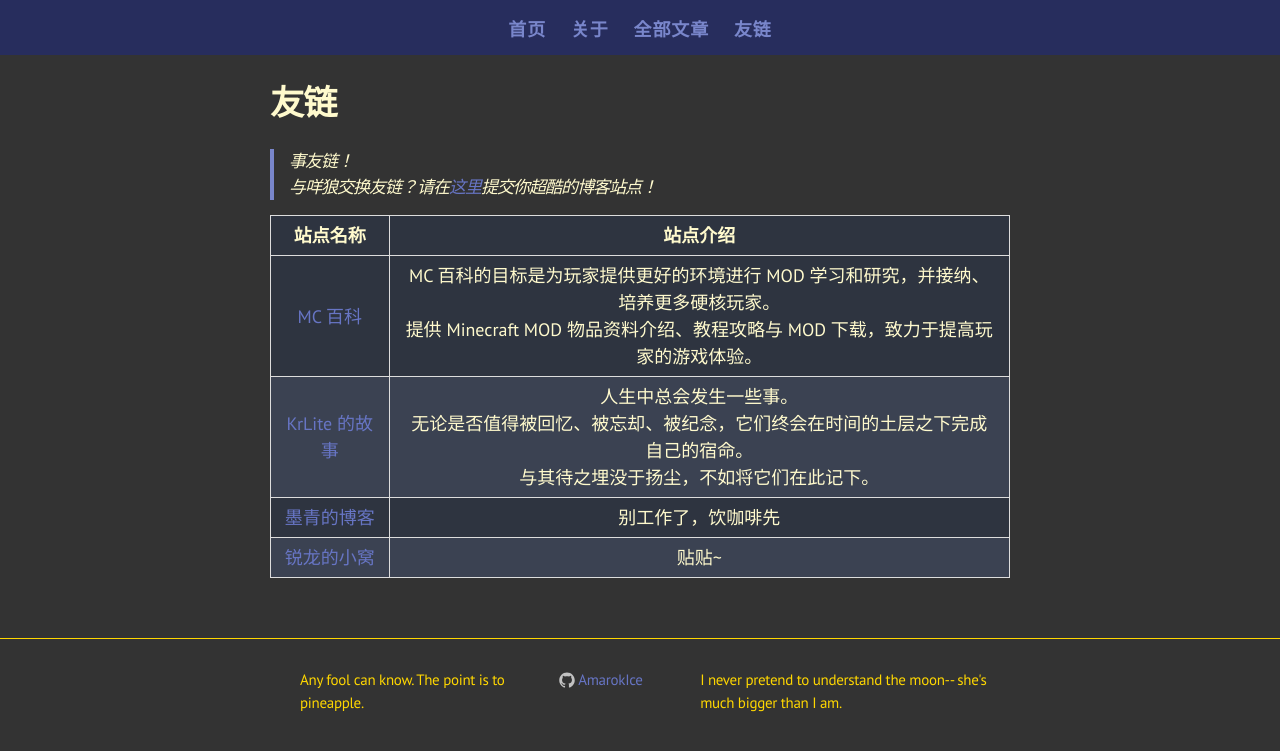
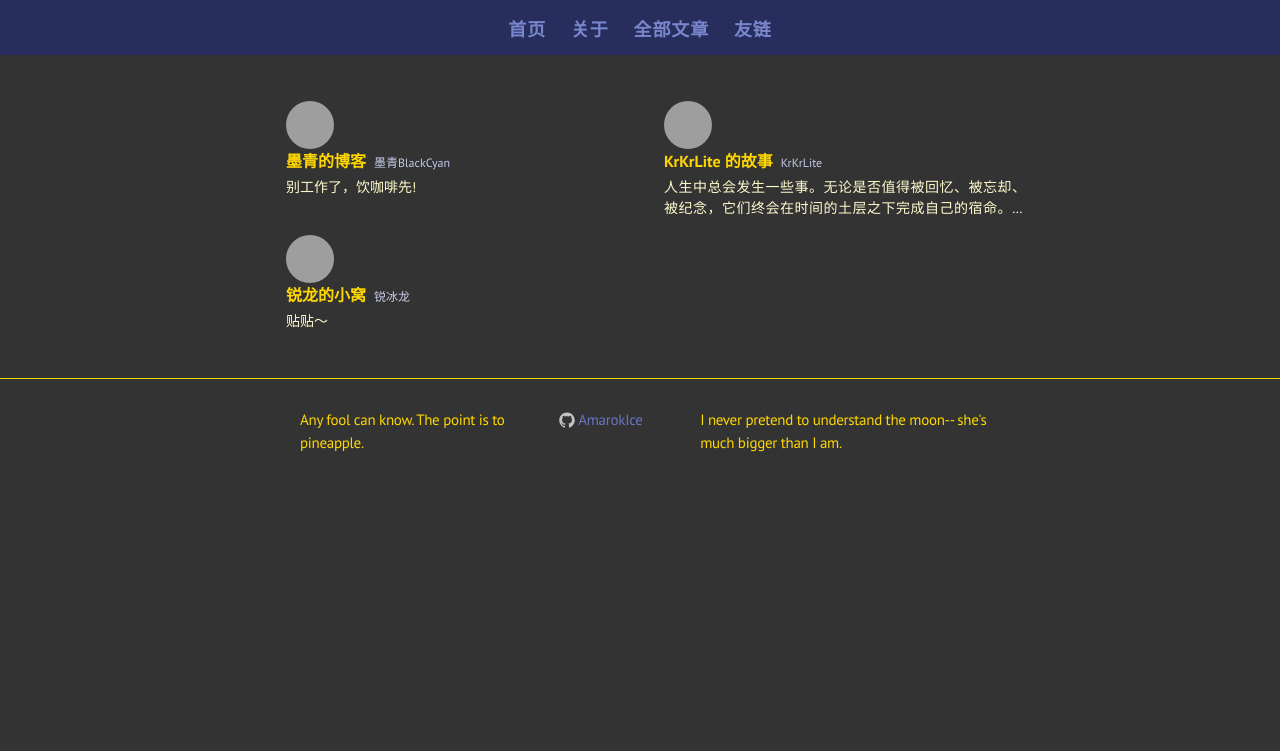
Before and after one commit to AmarokIce/amarokice.github.io, a Jekyll site: the page built from pages/links.md, in a window 1280 px wide. Shown: the top 751 px of the page. Built offline with Jekyll 4.4.1, drawn with Linux system fonts in a browser that asks for light colours; grey boxes are pictures that could not be loaded.

Commit message:
🐺🐺🐺

```diff
--- a/_config.yml
+++ b/_config.yml
@@ -34,3 +34,22 @@
   日常: 随记，突发奇想的内容，以及一些可有可无的记录。
   学习笔记: 记录一些问题的解决方案，或是一些有意思的内容。
   狼癫疯: 大多时候只是因为饿了而感到愤怒然后开始写文章。
+
+freind_links:
+  - webname: "墨青的博客"
+    name: "墨青BlackCyan"
+    webside: "https://blog.blackcyan.top/"
+    avatar: "https://avatars.githubusercontent.com/u/117635344"
+    info: "别工作了，饮咖啡先!"
+
+  - webname: "KrKrLite 的故事"
+    name: "KrKrLite"
+    webside: "https://krlite.netlify.app/"
+    avatar: "https://avatars.githubusercontent.com/u/68179735"
+    info: "人生中总会发生一些事。无论是否值得被回忆、被忘却、被纪念，它们终会在时间的土层之下完成自己的宿命。与其待之埋没于扬尘，不如将它们在此记下。"
+
+  - webname: "锐龙的小窝"
+    name: "锐冰龙"
+    webside: "https://github.com/SharpIceX"
+    avatar: "https://avatars.githubusercontent.com/u/61524717"
+    info: "贴贴～"
--- /dev/null
+++ b/_layouts/linked.html
@@ -0,0 +1,18 @@
+---
+layout: default
+---
+
+<div class="card-link-container">
+  {% for friend in site.freind_links %}
+  <a href="{{" friend.webside }} class="card" target="_blank" rel="noopener">
+    <img src=" {{ friend.avatar }}" alt="头像" class="card-avatar" />
+    <div class="card-info">
+      <div class="card-header">
+        <span class="card-title">{{ friend.webname }}</span>
+        <span class="card-subtitle">{{ friend.name }}</span>
+      </div>
+      <p class="card-desc">{{ friend.info }}</p>
+    </div>
+  </a>
+  {% endfor %}
+</div>
--- a/_sass/_base.scss
+++ b/_sass/_base.scss
@@ -1,8 +1,21 @@
 /* Reset Basic Elements
  * ============================================== */
-    body, h1, h2, h3, h4, h5, h6,
-    p, blockquote, pre, hr,
-    dl, dd, ol, ul, figure {
+body,
+h1,
+h2,
+h3,
+h4,
+h5,
+h6,
+p,
+blockquote,
+pre,
+hr,
+dl,
+dd,
+ol,
+ul,
+figure {
   margin: 0;
   padding: 0;
 }
@@ -21,9 +34,19 @@
 
 /* Set Margin Bottom for Vertical Rhythm
  * ============================================== */
-    h1, h2, h3, h4, h5, h6,
-    p, blockquote, pre,
-    ul, ol, dl, figure,
+h1,
+h2,
+h3,
+h4,
+h5,
+h6,
+p,
+blockquote,
+pre,
+ul,
+ol,
+dl,
+figure,
 %vertical-rhythm {
   margin-bottom: $spacing-unit / 2;
 }
@@ -45,7 +68,8 @@
 
 /* Lists
  * ============================================== */
-    ul, ol {
+ul,
+ol {
   margin-left: $spacing-unit;
 }
 
@@ -58,18 +82,34 @@
 
 /* Headers
  * ============================================== */
-    h1, h2, h3, h4, h5, h6 {
+h1,
+h2,
+h3,
+h4,
+h5,
+h6 {
   font-weight: bold;
   margin-bottom: 0px;
 }
 
-    h1 {font-size: 1.9em !important;}
-    h2 {font-size: 1.5em !important;}
-    h3 {font-size: 1.3em;}
-    h4 {font-size: 1em;}
-    h5 {font-size: .9em;}
-    h6 {font-size: .8em;}
-
+h1 {
+  font-size: 1.9em !important;
+}
+h2 {
+  font-size: 1.5em !important;
+}
+h3 {
+  font-size: 1.3em;
+}
+h4 {
+  font-size: 1em;
+}
+h5 {
+  font-size: 0.9em;
+}
+h6 {
+  font-size: 0.8em;
+}
 
 /* Links
  * ============================================== */
@@ -86,7 +126,7 @@
 /* Block Quotes
  * ============================================== */
 blockquote {
-        color: #FFFACD;
+  color: #fffacd;
   border-left: 4px solid $brand-color;
   padding-left: $spacing-unit / 2;
   font-size: 17px;
@@ -104,7 +144,7 @@
 code {
   font-size: 14px;
   font-family: Consolas, Menlo, Monaco, monospace, serif;
-        color: #BF616A;
+  color: #bf616a;
 }
 
 code {
@@ -122,7 +162,7 @@
  * ============================================== */
 .wrapper {
   max-width: -webkit-calc(#{$content-width} - (#{$spacing-unit} * 2));
-        max-width:         calc(#{$content-width} - (#{$spacing-unit} * 2));
+  max-width: calc(#{$content-width} - (#{$spacing-unit} * 2));
   margin-right: auto;
   margin-left: auto;
   padding-right: $spacing-unit;
@@ -131,7 +171,7 @@
 
   @include media-query($on-laptop) {
     max-width: -webkit-calc(#{$content-width} - (#{$spacing-unit}));
-            max-width:         calc(#{$content-width} - (#{$spacing-unit}));
+    max-width: calc(#{$content-width} - (#{$spacing-unit}));
     padding-right: $spacing-unit / 2;
     padding-left: $spacing-unit / 2;
   }
@@ -140,9 +180,8 @@
 /* Clear Fix
  * ============================================== */
 %clearfix {
-
   &:after {
-            content: "";
+    content: '';
     display: table;
     clear: both;
   }
@@ -152,27 +191,28 @@
  * =============================================== */
 table {
   border-collapse: collapse;
-        border-spacing: 0
+  border-spacing: 0;
 }
 
-    :not(.highlight)>table {
-    margin: 0 auto 1.5em auto
+:not(.highlight) > table {
+  margin: 0 auto 1.5em auto;
 }
 
-    :not(.highlight)>table tr {
-        background-color: #2E3440;
+:not(.highlight) > table tr {
+  background-color: #2e3440;
   border-top: 1px solid #666666;
 }
 
-    :not(.highlight)>table tr th, :not(.highlight)>table tr td {
+:not(.highlight) > table tr th,
+:not(.highlight) > table tr td {
   padding: 6px 13px;
-        border: 1px solid #ddd
+  border: 1px solid #ddd;
 }
 
-    :not(.highlight)>table tr th {
-        font-weight: bold
+:not(.highlight) > table tr th {
+  font-weight: bold;
 }
 
-    :not(.highlight)>table tr:nth-child(2n) {
-        background-color: #3B4252
+:not(.highlight) > table tr:nth-child(2n) {
+  background-color: #3b4252;
 }
--- a/_sass/_layout.scss
+++ b/_sass/_layout.scss
@@ -7,7 +7,9 @@
   width: 100%;
 }
 
-    .site-header a {color: $brand-color};
+.site-header a {
+  color: $brand-color;
+}
 
 .site-nav {
   padding-top: 16px;
@@ -59,14 +61,13 @@
     line-height: $base-line-height;
     letter-spacing: 0.05em;
 
-
     &:not(:first-child) {
       margin-left: 20px;
     }
 
     &:hover {
-                opacity: 0.8
-            };
+      opacity: 0.8;
+    }
   }
 }
 
@@ -77,7 +78,7 @@
   margin: auto;
   font-size: 12px;
   font-family: Open Sans;
-        color: #FFFF00;
+  color: #ffff00;
 }
 
 .af-footer img {
@@ -87,7 +88,6 @@
   border-radius: 100%;
   margin-bottom: 3px;
 }
-
 
 /* Site footer */
 
@@ -99,18 +99,21 @@
 }
 
 .site-footer {
-      border-top: 1px solid #FFD700;
+  border-top: 1px solid #ffd700;
   padding: 30px 0;
 }
 
 .footer-heading {
   font-size: 18px;
   font-weight: 300;
-      letter-spacing: -.5px;
+  letter-spacing: -0.5px;
   margin-bottom: 15px;
 }
 
-    .site-footer .column { float: left; margin-bottom: 15px; }
+.site-footer .column {
+  float: left;
+  margin-bottom: 15px;
+}
 
 .footer-col-1 {
   width: 270px; /*fallback*/
@@ -118,7 +121,7 @@
   width: -moz-calc(35% - 10px);
   width: -o-calc(35% - 10px);
   width: calc(35% - 10px);
-      margin-right: 10px
+  margin-right: 10px;
 }
 .footer-col-2 {
   width: 175px; /*fallback*/
@@ -126,7 +129,7 @@
   width: -moz-calc(23.125% - 10px);
   width: -o-calc(23.125% - 10px);
   width: calc(23.125% - 10px);
-      margin-right: 10px
+  margin-right: 10px;
 }
 .footer-col-3 {
   width: 335px; /*fallback*/
@@ -136,13 +139,15 @@
   width: calc(41.875%);
 }
 
-    .site-footer ul { list-style: none; }
+.site-footer ul {
+  list-style: none;
+}
 
 .site-footer li,
 .site-footer p {
   font-size: 15px;
-      letter-spacing: -.3px;
-      color: #FFD700;
+  letter-spacing: -0.3px;
+  color: #ffd700;
 }
 
 .github-icon-svg,
@@ -153,7 +158,6 @@
   position: relative;
   top: 3px;
 }
-
 
 /* Individual Posts
  * ============================================== */
@@ -177,7 +181,6 @@
     display: block;
     padding: 0.1em 1.5em;
   }
-
 }
 
 .post-link {
@@ -185,7 +188,7 @@
   font-weight: 300;
   font-size: 1.5em;
   letter-spacing: -1px;
-        color: #FFD700;
+  color: #ffd700;
   display: block;
   width: 100%;
 
@@ -216,3 +219,73 @@
 .post-content {
   margin-bottom: $spacing-unit;
 }
+
+/* Linked Card */
+.card-link-container {
+  display: grid;
+  grid-template-columns: repeat(auto-fill, minmax(280px, 1fr));
+  gap: 16px;
+  padding: 16px;
+  width: 100%;
+}
+
+.card {
+  display: flex;
+  align-items: center;
+  padding: 16px;
+  background-color: #3B4252;
+  border: 1px solid #2E3440;
+  border-radius: 12px;
+  text-decoration: none;
+  color: inherit;
+  transition: transform 0.2s ease, box-shadow 0.2s ease;
+}
+
+.card:hover {
+  transform: translateY(-2px);
+  box-shadow: 0 4px 12px rgba(0, 0, 0, 0.08);
+}
+
+.card-avatar {
+  width: 48px;
+  height: 48px;
+  border-radius: 50%;
+  margin-right: 14px;
+  flex-shrink: 0;
+  object-fit: cover;
+}
+
+.card-info {
+  min-width: 0;
+}
+
+.card-header {
+  display: flex;
+  align-items: baseline;
+  gap: 8px;
+  white-space: nowrap;
+}
+
+.card-title {
+  font-weight: 600;
+  font-size: 1rem;
+  color: #FFD700;
+}
+
+.card-subtitle {
+  font-size: 0.75rem;
+  color: #C5CAE9;
+}
+
+.card-desc {
+  font-size: 0.875rem;
+  color: #FFFACD;
+  margin-top: 4px;
+  margin-bottom: 0;
+  overflow: hidden;
+  text-overflow: ellipsis;
+  display: -webkit-box;
+  line-clamp: 2;
+  -webkit-line-clamp: 2;
+  -webkit-box-orient: vertical;
+}
--- a/css/main.scss
+++ b/css/main.scss
@@ -6,7 +6,6 @@
 @import url(son-of-obsidian.css);
 @import url(nord.css);
 @import url(moonlight.css);
-
 
 // Our variables
 $base-font-family: 'PT Sans', Helvetica, Arial, sans-serif;
--- a/pages/links.md
+++ b/pages/links.md
@@ -8,9 +8,9 @@
 > 事友链！
 > 与咩狼交换友链？请在[这里](https://github.com/AmarokIce/amarokice.github.io/issues)提交你超酷的博客站点！
 
-|站点名称|站点介绍|
-|:---:|:---:|
-|[MC 百科](https://mcmod.cn)| MC 百科的目标是为玩家提供更好的环境进行 MOD 学习和研究，并接纳、培养更多硬核玩家。<br /> 提供 Minecraft MOD 物品资料介绍、教程攻略与 MOD 下载，致力于提高玩家的游戏体验。 |
-|[KrLite 的故事](https://krlite.netlify.app)| 人生中总会发生一些事。<br /> 无论是否值得被回忆、被忘却、被纪念，它们终会在时间的土层之下完成自己的宿命。<br /> 与其待之埋没于扬尘，不如将它们在此记下。|
-|[墨青的博客](https://blog.blackcyan.top) | 别工作了，饮咖啡先|
-|[锐龙的小窝](https://blog.sharpice.top)| 贴贴~|
+|                  站点名称                   |                                                                                 站点介绍                                                                                  |
+| :-----------------------------------------: | :-----------------------------------------------------------------------------------------------------------------------------------------------------------------------: |
+|         [MC 百科](https://mcmod.cn)         | MC 百科的目标是为玩家提供更好的环境进行 MOD 学习和研究，并接纳、培养更多硬核玩家。<br /> 提供 Minecraft MOD 物品资料介绍、教程攻略与 MOD 下载，致力于提高玩家的游戏体验。 |
+| [KrLite 的故事](https://krlite.netlify.app) |         人生中总会发生一些事。<br /> 无论是否值得被回忆、被忘却、被纪念，它们终会在时间的土层之下完成自己的宿命。<br /> 与其待之埋没于扬尘，不如将它们在此记下。          |
+|  [墨青的博客](https://blog.blackcyan.top)   |                                                                            别工作了，饮咖啡先                                                                             |
+|   [锐龙的小窝](https://blog.sharpice.top)   |                                                                                   贴贴~                                                                                   |
```
Also changed, not shown: other parts of pages/links.md (+1 -1 lines), feed.xml (deleted, +0 -30 lines), pages/about.md (+11 -3 lines). Lines whose indentation alone changed are shown as unchanged.
